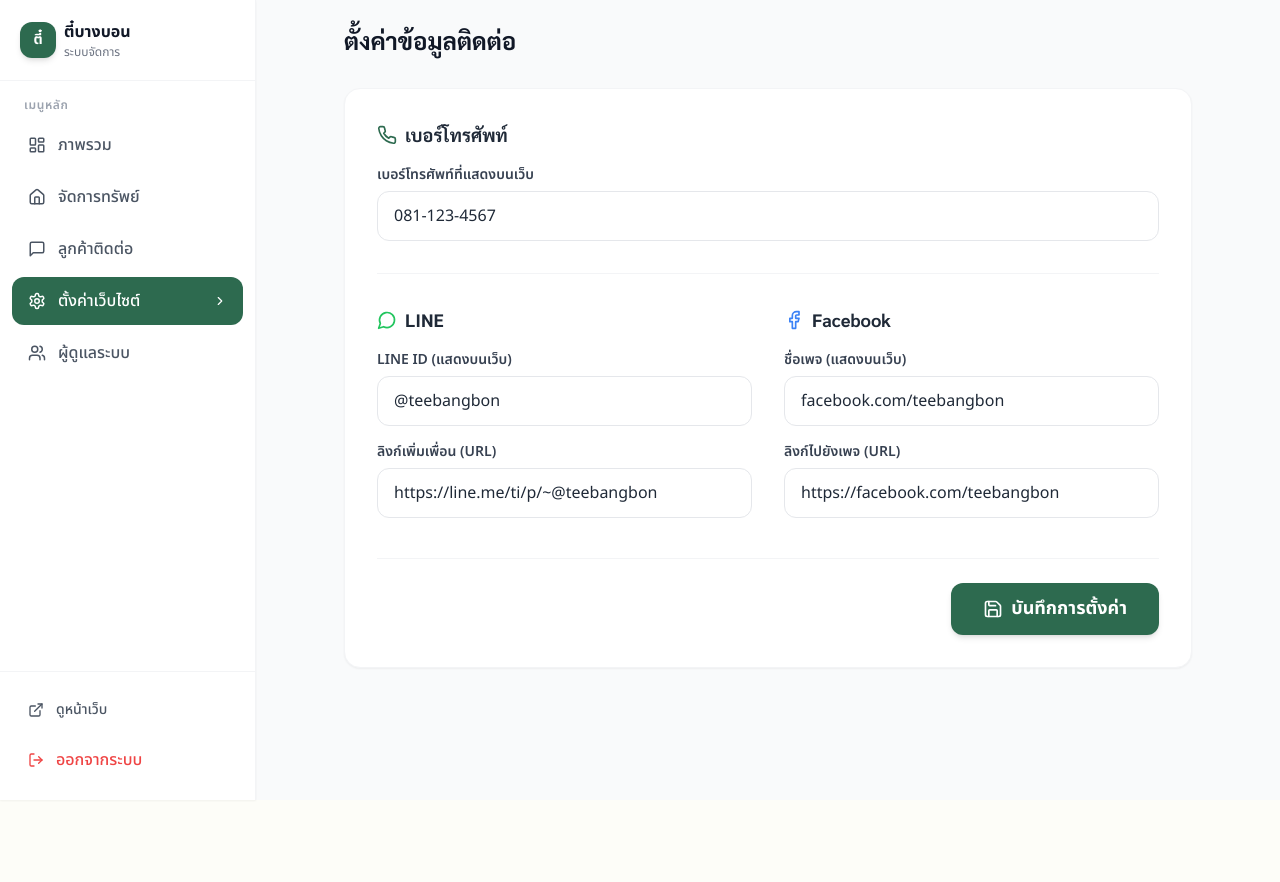
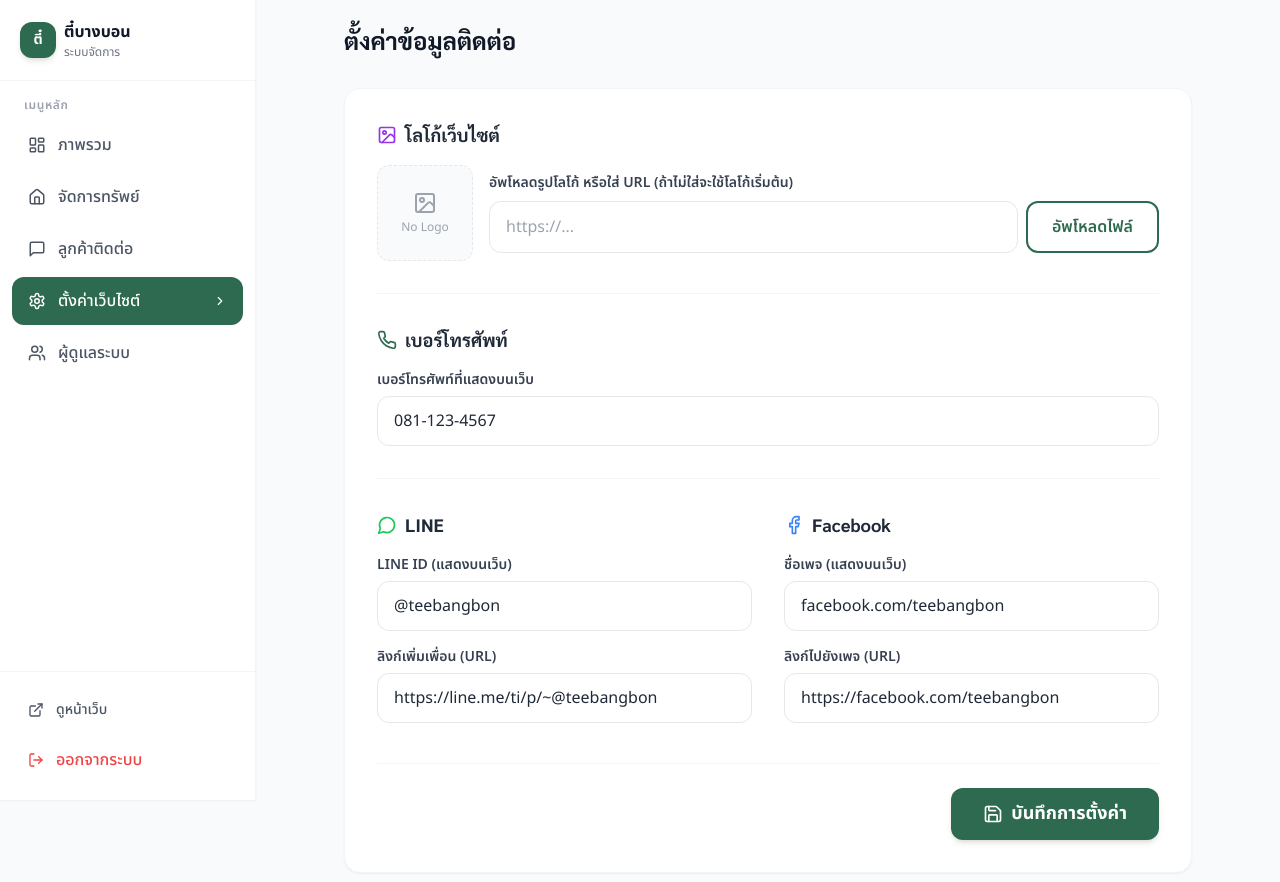
Before and after one commit to guukub/Experthome168, a Next.js app: page /admin/settings in a window 1280 px wide. Shown: the top 882 px of the page. Before the commit the page ends 800 px from the top, so only its background shows below. Built offline with nearby package versions, Linux system fonts and the light colour scheme; no server answers; the database is empty.

Commit message:
Add dynamic logo support in settings, navbar and footer

```diff
--- a/src/app/actions.ts
+++ b/src/app/actions.ts
@@ -131,7 +131,8 @@ export async function getSettingsAction() {
       lineId: '@teebangbon',
       lineUrl: 'https://line.me/ti/p/~@teebangbon',
       facebook: 'facebook.com/teebangbon',
-      facebookUrl: 'https://facebook.com/teebangbon'
+      facebookUrl: 'https://facebook.com/teebangbon',
+      logoUrl: ''
     }
   }
   return toPlainObject(settings)
--- a/src/app/admin/(dashboard)/settings/page.tsx
+++ b/src/app/admin/(dashboard)/settings/page.tsx
@@ -1,7 +1,7 @@
 'use client'
 
 import { useState, useEffect } from 'react'
-import { Save, Phone, MessageCircle, Facebook } from 'lucide-react'
+import { Save, Phone, MessageCircle, Facebook, Image as ImageIcon } from 'lucide-react'
 
 export default function SettingsPage() {
   const [form, setForm] = useState({
@@ -9,9 +9,11 @@ export default function SettingsPage() {
     lineId: '',
     lineUrl: '',
     facebook: '',
-    facebookUrl: ''
+    facebookUrl: '',
+    logoUrl: ''
   })
   const [saving, setSaving] = useState(false)
+  const [uploading, setUploading] = useState(false)
 
   useEffect(() => {
     fetch('/api/settings')
@@ -38,6 +40,30 @@ export default function SettingsPage() {
 
   const set = (key: string, value: string) => setForm(f => ({ ...f, [key]: value }))
 
+  const handleLogoUpload = async (e: React.ChangeEvent<HTMLInputElement>) => {
+    const file = e.target.files?.[0]
+    if (!file) return
+
+    setUploading(true)
+    const formData = new FormData()
+    formData.append('file', file)
+
+    try {
+      const res = await fetch('/api/upload', { method: 'POST', body: formData })
+      if (res.ok) {
+        const data = await res.json()
+        set('logoUrl', data.url)
+      } else {
+        alert('อัพโหลดรูปล้มเหลว')
+      }
+    } catch (err) {
+      alert('เกิดข้อผิดพลาดในการอัพโหลด')
+    } finally {
+      setUploading(false)
+      if (e.target) e.target.value = ''
+    }
+  }
+
   return (
     <div className="p-6 max-w-4xl mx-auto">
       <div className="flex items-center justify-between mb-8">
@@ -46,6 +72,42 @@ export default function SettingsPage() {
 
       <form onSubmit={handleSave} className="bg-white rounded-2xl border border-gray-100 p-8 shadow-sm">
         <div className="grid grid-cols-1 md:grid-cols-2 gap-8">
+
+          {/* Logo Section */}
+          <div className="space-y-4 md:col-span-2 border-b border-gray-100 pb-8">
+            <h2 className="text-lg font-bold text-gray-800 flex items-center gap-2">
+              <ImageIcon size={20} className="text-purple-600" />
+              โลโก้เว็บไซต์
+            </h2>
+            <div className="flex flex-col sm:flex-row gap-4 items-start sm:items-center">
+              {form.logoUrl ? (
+                <div className="w-24 h-24 bg-gray-50 rounded-xl border border-gray-200 flex items-center justify-center p-2 shrink-0">
+                  <img src={form.logoUrl} alt="Logo" className="max-w-full max-h-full object-contain" />
+                </div>
+              ) : (
+                <div className="w-24 h-24 bg-gray-50 rounded-xl border border-gray-200 border-dashed flex flex-col items-center justify-center text-gray-400 shrink-0">
+                  <ImageIcon size={24} className="mb-1" />
+                  <span className="text-xs">No Logo</span>
+                </div>
+              )}
+              <div className="flex-1 space-y-2 w-full">
+                <label className="label">อัพโหลดรูปโลโก้ หรือใส่ URL (ถ้าไม่ใส่จะใช้โลโก้เริ่มต้น)</label>
+                <div className="flex gap-2">
+                  <input
+                    type="url"
+                    value={form.logoUrl}
+                    onChange={e => set('logoUrl', e.target.value)}
+                    placeholder="https://..."
+                    className="input flex-1"
+                  />
+                  <label className="btn-secondary whitespace-nowrap cursor-pointer">
+                    {uploading ? 'กำลังอัพโหลด...' : 'อัพโหลดไฟล์'}
+                    <input type="file" accept="image/*" className="hidden" onChange={handleLogoUpload} disabled={uploading} />
+                  </label>
+                </div>
+              </div>
+            </div>
+          </div>
 
           <div className="space-y-4 md:col-span-2 border-b border-gray-100 pb-8">
             <h2 className="text-lg font-bold text-gray-800 flex items-center gap-2">
--- a/src/components/public/Footer.tsx
+++ b/src/components/public/Footer.tsx
@@ -9,7 +9,8 @@ export default function Footer() {
     lineId: '@teebangbon',
     lineUrl: 'https://line.me/ti/p/~@teebangbon',
     facebook: 'facebook.com/teebangbon',
-    facebookUrl: 'https://facebook.com/teebangbon'
+    facebookUrl: 'https://facebook.com/teebangbon',
+    logoUrl: ''
   })
 
   useEffect(() => {
@@ -24,9 +25,15 @@ export default function Footer() {
           {/* Logo & Description */}
           <div className="flex flex-col sm:flex-row items-center sm:items-start lg:items-center gap-4 text-center sm:text-left">
             <div className="flex items-center gap-3">
-              <div className="w-12 h-12 bg-white rounded-2xl flex items-center justify-center">
-                <span className="text-forest-800 font-bold text-xl">ตี๋</span>
-              </div>
+              {settings.logoUrl ? (
+                <div className="flex items-center justify-center shrink-0">
+                  <img src={settings.logoUrl} alt="Logo" className="max-h-12 w-auto object-contain brightness-0 invert" />
+                </div>
+              ) : (
+                <div className="w-12 h-12 bg-white rounded-2xl flex items-center justify-center shrink-0">
+                  <span className="text-forest-800 font-bold text-xl">ตี๋</span>
+                </div>
+              )}
               <div>
                 <div className="font-bold text-white text-xl leading-tight">ตี๋บางบอน</div>
                 <div className="text-xs text-forest-200 leading-tight tracking-wide mt-0.5">เพื่อนคู่คิด คนหาบ้าน</div>
--- a/src/components/public/Navbar.tsx
+++ b/src/components/public/Navbar.tsx
@@ -10,7 +10,8 @@ export default function Navbar() {
   const [settings, setSettings] = useState({
     phone: '081-123-4567',
     lineId: '@teebangbon',
-    lineUrl: 'https://line.me/ti/p/~@teebangbon'
+    lineUrl: 'https://line.me/ti/p/~@teebangbon',
+    logoUrl: ''
   })
 
   useEffect(() => {
@@ -29,9 +30,15 @@ export default function Navbar() {
         <div className="flex items-center justify-between">
           {/* Logo */}
           <Link href="/" className="flex items-center gap-3 group">
-            <div className="w-12 h-12 bg-forest-700 rounded-2xl flex items-center justify-center shadow-sm group-hover:bg-forest-800 transition-colors">
-              <span className="text-white font-bold text-xl">ตี๋</span>
-            </div>
+            {settings.logoUrl ? (
+              <div className="flex items-center justify-center shrink-0">
+                <img src={settings.logoUrl} alt="Logo" className="max-h-12 w-auto object-contain" />
+              </div>
+            ) : (
+              <div className="w-12 h-12 bg-forest-700 rounded-2xl flex items-center justify-center shadow-sm group-hover:bg-forest-800 transition-colors shrink-0">
+                <span className="text-white font-bold text-xl">ตี๋</span>
+              </div>
+            )}
             <div>
               <div className="font-bold text-forest-800 text-xl leading-tight">ตี๋บางบอน</div>
               <div className="text-xs text-gray-500 leading-tight tracking-wide mt-0.5">เพื่อนคู่คิด คนหาบ้าน</div>
--- a/src/models/Settings.ts
+++ b/src/models/Settings.ts
@@ -6,6 +6,7 @@ const SettingsSchema = new mongoose.Schema({
   lineUrl: { type: String, default: 'https://line.me/ti/p/~@teebangbon' },
   facebook: { type: String, default: 'facebook.com/teebangbon' },
   facebookUrl: { type: String, default: 'https://facebook.com/teebangbon' },
+  logoUrl: { type: String, default: '' },
 }, { timestamps: true })
 
 export default mongoose.models.Settings || mongoose.model('Settings', SettingsSchema)
```
